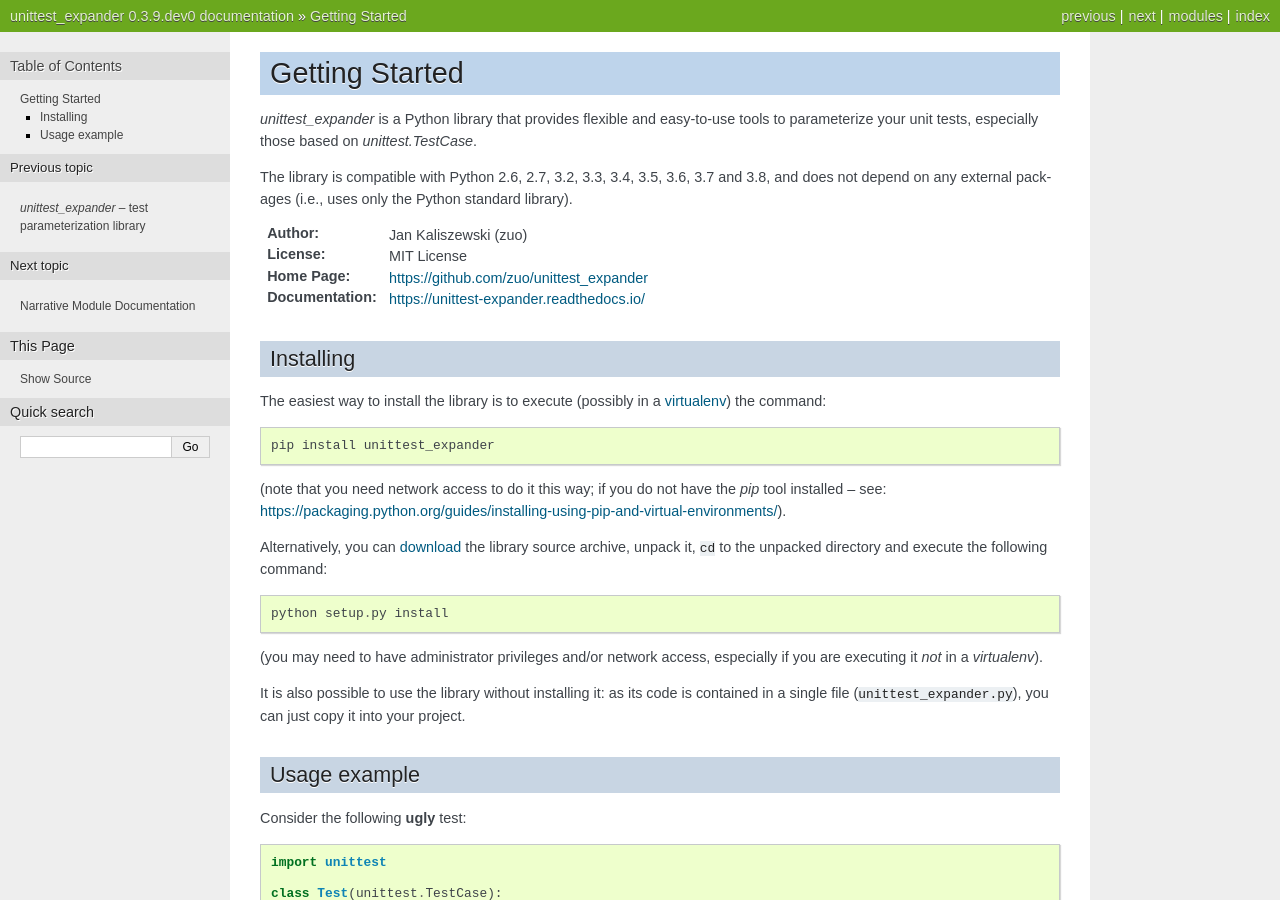
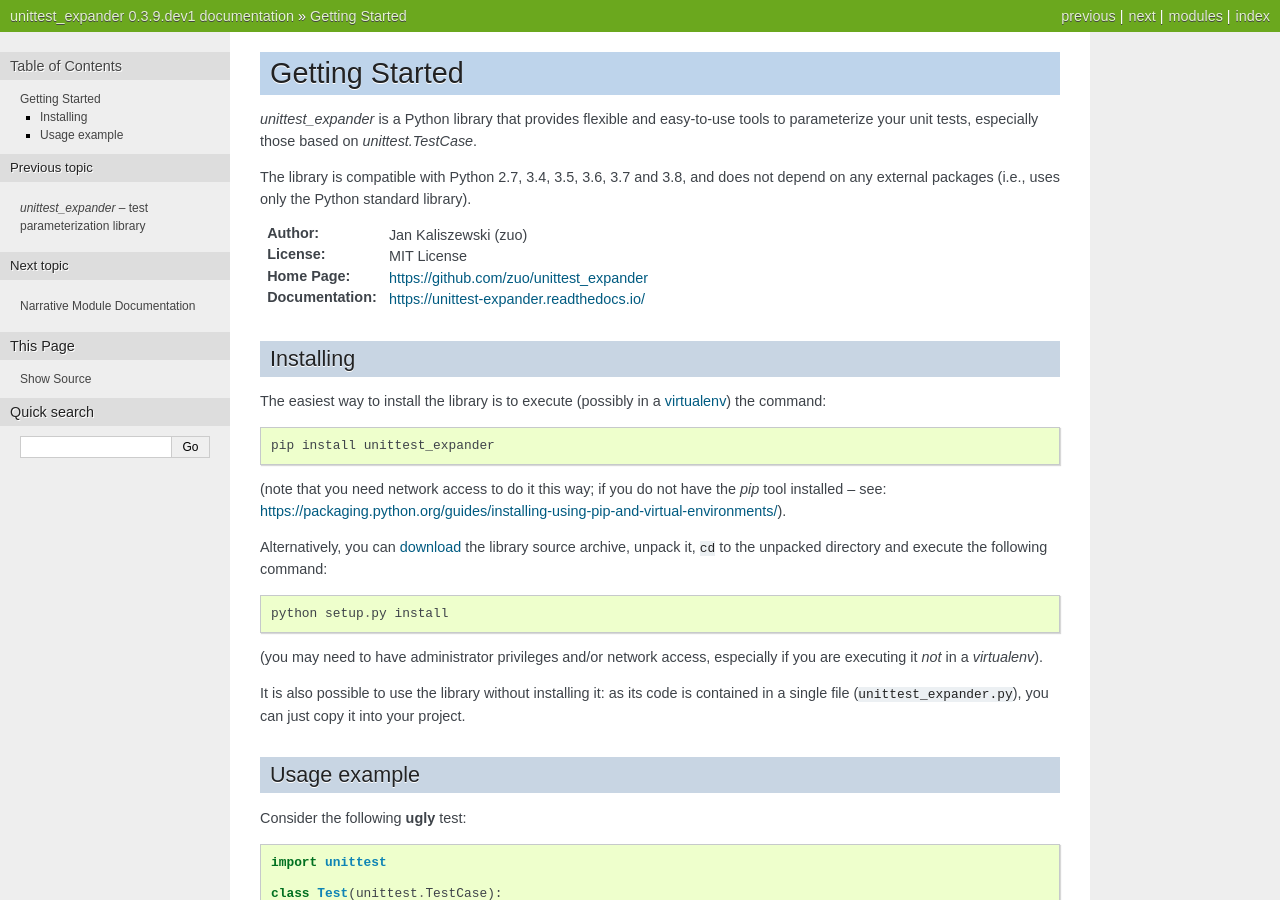
Before and after one commit to zuo/unittest_expander, a Sphinx documentation site: the page built from docs/getting_started.rst, in a window 1280 px wide and 900 px high. Built offline with Sphinx 7.4.7, drawn with Linux system fonts in a browser that asks for light colours; some of the changed text lies outside the part shown.

Commit message:
Python 2.6, 3.2 and 3.3 *no longer* oficially supported

```diff
--- a/README.rst
+++ b/README.rst
@@ -2,9 +2,9 @@
 easy-to-use tools to parameterize your unit tests, especially those
 based on *unittest.TestCase*.
 
-The library is compatible with Python 2.6, 2.7, 3.2, 3.3, 3.4, 3.5,
-3.6, 3.7 and 3.8, and does not depend on any external packages
-(i.e., uses only the Python standard library).
+The library is compatible with Python 2.7, 3.4, 3.5, 3.6, 3.7 and
+3.8, and does not depend on any external packages (i.e., uses only
+the Python standard library).
 
 :Author: Jan Kaliszewski (zuo)
 :License: MIT License
--- a/docs/conf.py
+++ b/docs/conf.py
@@ -55,7 +55,7 @@ copyright = u'2014, Jan Kaliszewski (zuo)'
 # built documents.
 #
 # The full version, including alpha/beta/rc tags.
-release = '0.3.9.dev0'
+release = '0.3.9.dev1'
 # The short X.Y version.
 version = '.'.join(release.split('.')[:2])
 
--- a/setup.py
+++ b/setup.py
@@ -53,11 +53,8 @@ setup(
         'License :: OSI Approved :: MIT License',
         'Operating System :: OS Independent',
         'Programming Language :: Python',
-        'Programming Language :: Python :: 2.6',
         'Programming Language :: Python :: 2.7',
         'Programming Language :: Python :: 3',
-        'Programming Language :: Python :: 3.2',
-        'Programming Language :: Python :: 3.3',
         'Programming Language :: Python :: 3.4',
         'Programming Language :: Python :: 3.5',
         'Programming Language :: Python :: 3.6',
--- a/unittest_expander.py
+++ b/unittest_expander.py
@@ -2885,7 +2885,7 @@ def _get_name_pattern_and_formatter():
 
 
 def _set_qualname(base_obj, target_obj):
-    # relevant to Python 3.3+
+    # relevant to Python 3
     base_qualname = getattr(base_obj, '__qualname__', None)
     if base_qualname is not None:
         base_name = base_obj.__name__
```
Also changed, not shown: .travis.yml.
